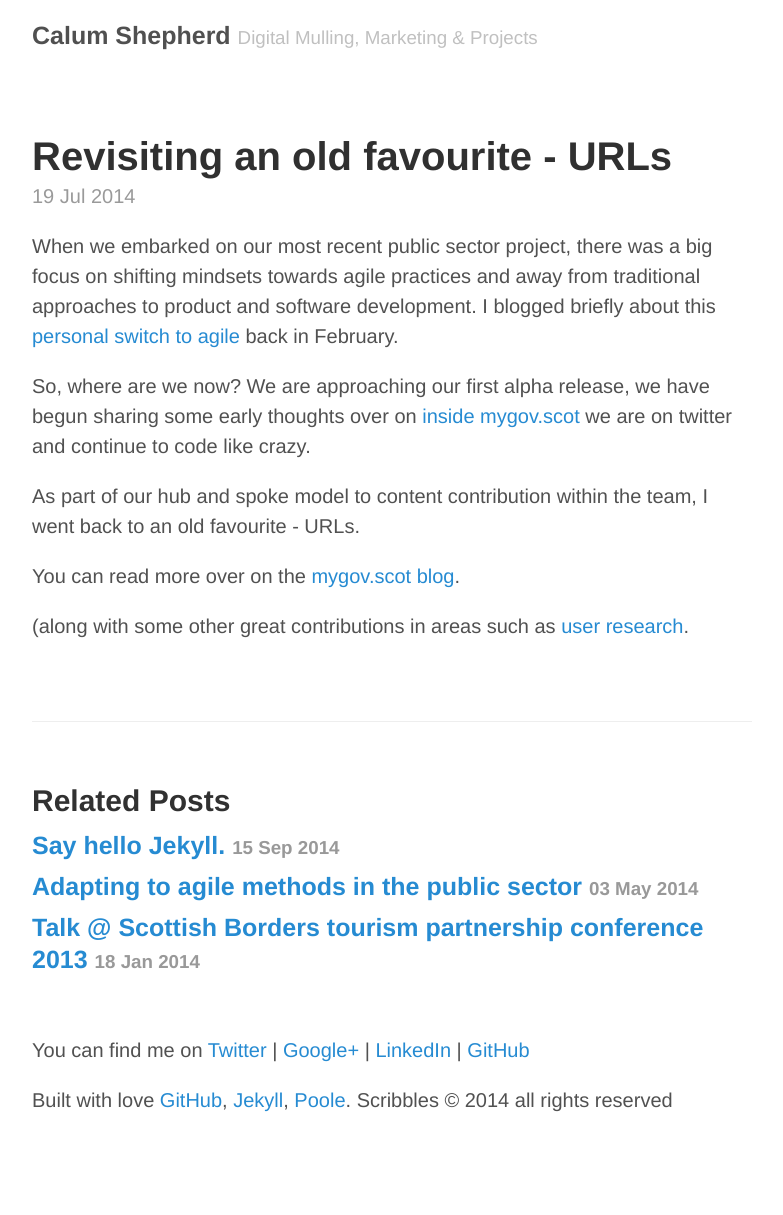
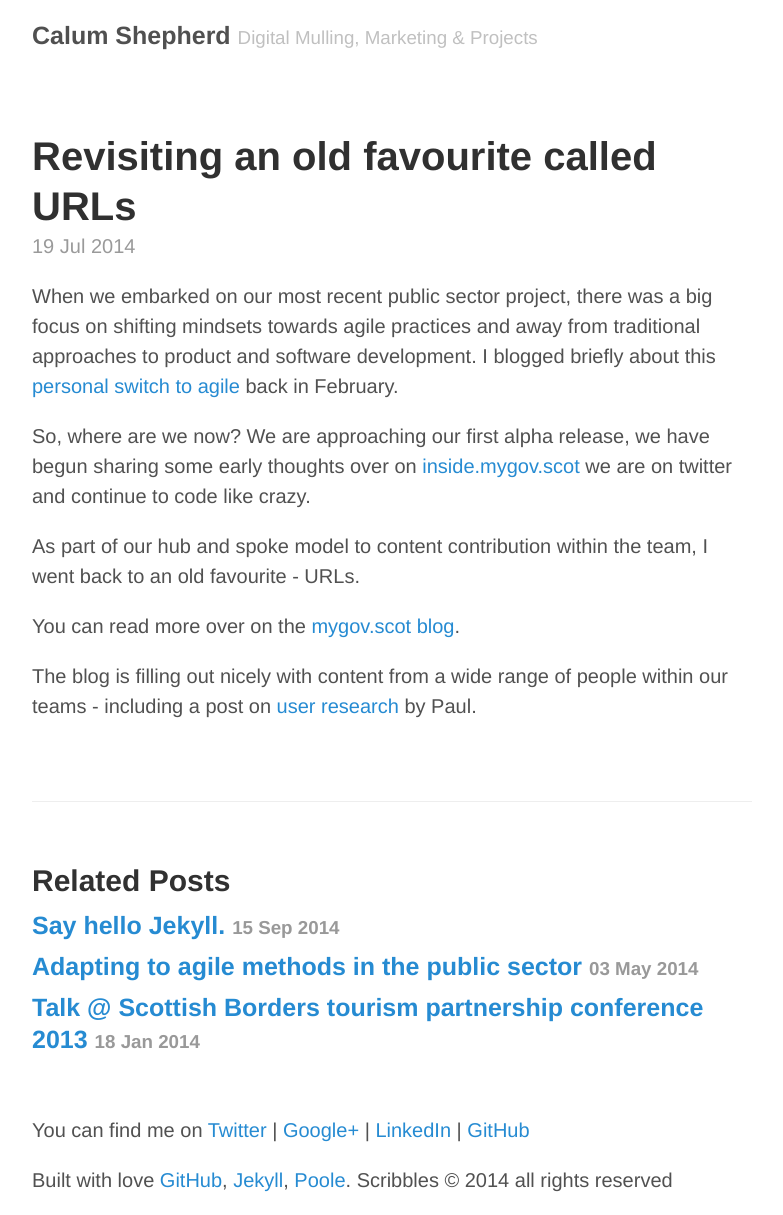
Before and after one commit to calcode/calcode.github.io, a Jekyll site: the page built from _posts/2014-07-19-an-old-favourite-urls.md, in a window 1280 px wide. Shown: the whole page, without its empty margins (248-1031 px from the left). Built offline with Jekyll 4.4.1, drawn with Linux system fonts in a browser that asks for light colours; Markdown is read by kramdown in place of the engine named in the settings; before the commit the page ends 1135 px from its top, so only the background shows below that.

Commit message:
markdown update

```diff
--- a/_posts/2014-07-19-an-old-favourite-urls.md
+++ b/_posts/2014-07-19-an-old-favourite-urls.md
@@ -1,13 +1,13 @@
 ---
 layout: post
-title: Revisiting an old favourite - URLs
+title: Revisiting an old favourite called URLs
 ---
 When we embarked on our most recent public sector project, there was a big focus on shifting mindsets towards agile practices and away from traditional approaches to product and software development. I blogged briefly about this [personal switch to agile](http://calumshep.com/agile-project-management/) back in February.
 
-So, where are we now? We are approaching our first alpha release, we have begun sharing some early thoughts over on [inside mygov.scot](http://inside.mygovscot.org) we are on twitter and continue to code like crazy.
+So, where are we now? We are approaching our first alpha release, we have begun sharing some early thoughts over on [inside.mygov.scot](http://inside.mygov.scot/) we are on twitter and continue to code like crazy.
 
 As part of our hub and spoke model to content contribution within the team, I went back to an old favourite - URLs.
 
-You can read more over on the [mygov.scot blog](http://inside.mygovscot.org/2014/06/25/our-thoughts-on-urls/).
+You can read more over on the [mygov.scot blog](http://inside.mygov.scot/2014/06/25/our-thoughts-on-urls/).
 
-(along with some other great contributions in areas such as [user research](http://inside.mygovscot.org/2014/07/02/user-testing-in-alpha/).
+The blog is filling out nicely with content from a wide range of people within our teams - including a post on [user research](http://inside.mygov.scot/2014/07/02/user-testing-in-alpha/) by Paul.
```
